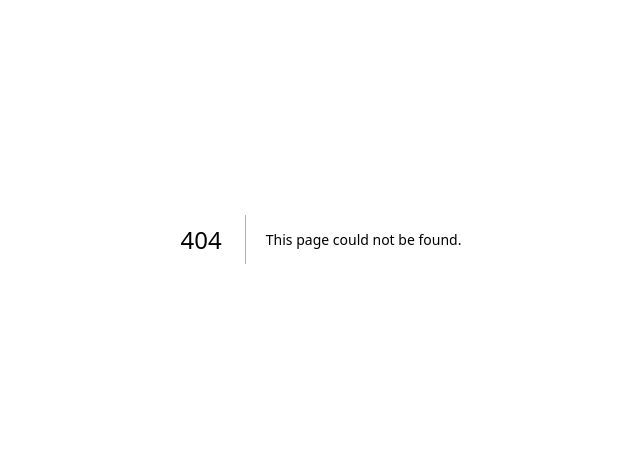
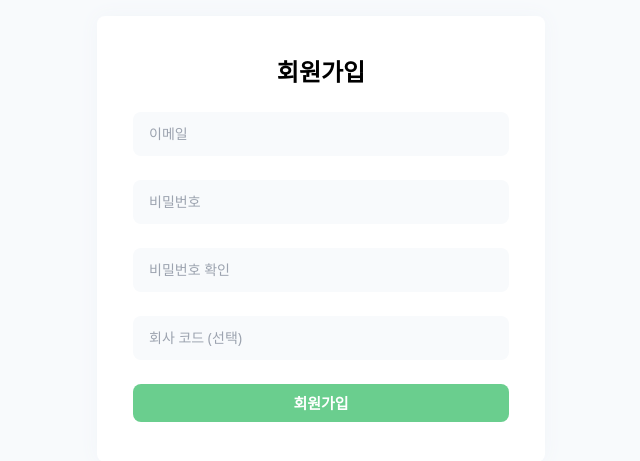
Before and after one commit to TradeCenterProject/FE_TradeCenter, a Next.js app: page /join in a window 1280 px wide. Before the commit this address had no page. Shown: the part 161-622 px from the top of the page, without its empty margins (319-959 px from the left). Built offline with nearby package versions, Linux system fonts and the light colour scheme.

Commit message:
Design: 회원가입 페이지 퍼블리싱 완료

```diff
--- a/components/common/FormButton.tsx
+++ b/components/common/FormButton.tsx
@@ -10,7 +10,7 @@ const FormButton = ({ name, disabled }: FormButtonProps) => {
     <button
       disabled={disabled}
       className={cls(
-        "w-full rounded-lg py-2 font-semibold text-white disabled:bg-gray-200",
+        "w-full rounded-lg py-2 text-[15px] font-semibold text-white disabled:bg-gray-200",
         disabled ? "bg-slate-200" : "bg-primary"
       )}
     >
--- /dev/null
+++ b/pages/join.tsx
@@ -0,0 +1,22 @@
+import Card from "../components/common/Card";
+import FormButton from "../components/common/FormButton";
+import Input from "../components/common/Input";
+
+const JoinPage = () => {
+  return (
+    <div className="flex h-screen items-center justify-center bg-slate-50 py-20">
+      <Card>
+        <form className="flex w-full flex-col space-y-6">
+          <h2 className="text-center text-2xl font-bold">회원가입</h2>
+          <Input type="email" placeholder="이메일" />
+          <Input type="password" placeholder="비밀번호" />
+          <Input type="password" placeholder="비밀번호 확인" />
+          <Input type="text" placeholder="회사 코드 (선택)" />
+          <FormButton name="회원가입" disabled={false} />
+        </form>
+      </Card>
+    </div>
+  );
+};
+
+export default JoinPage;
```
